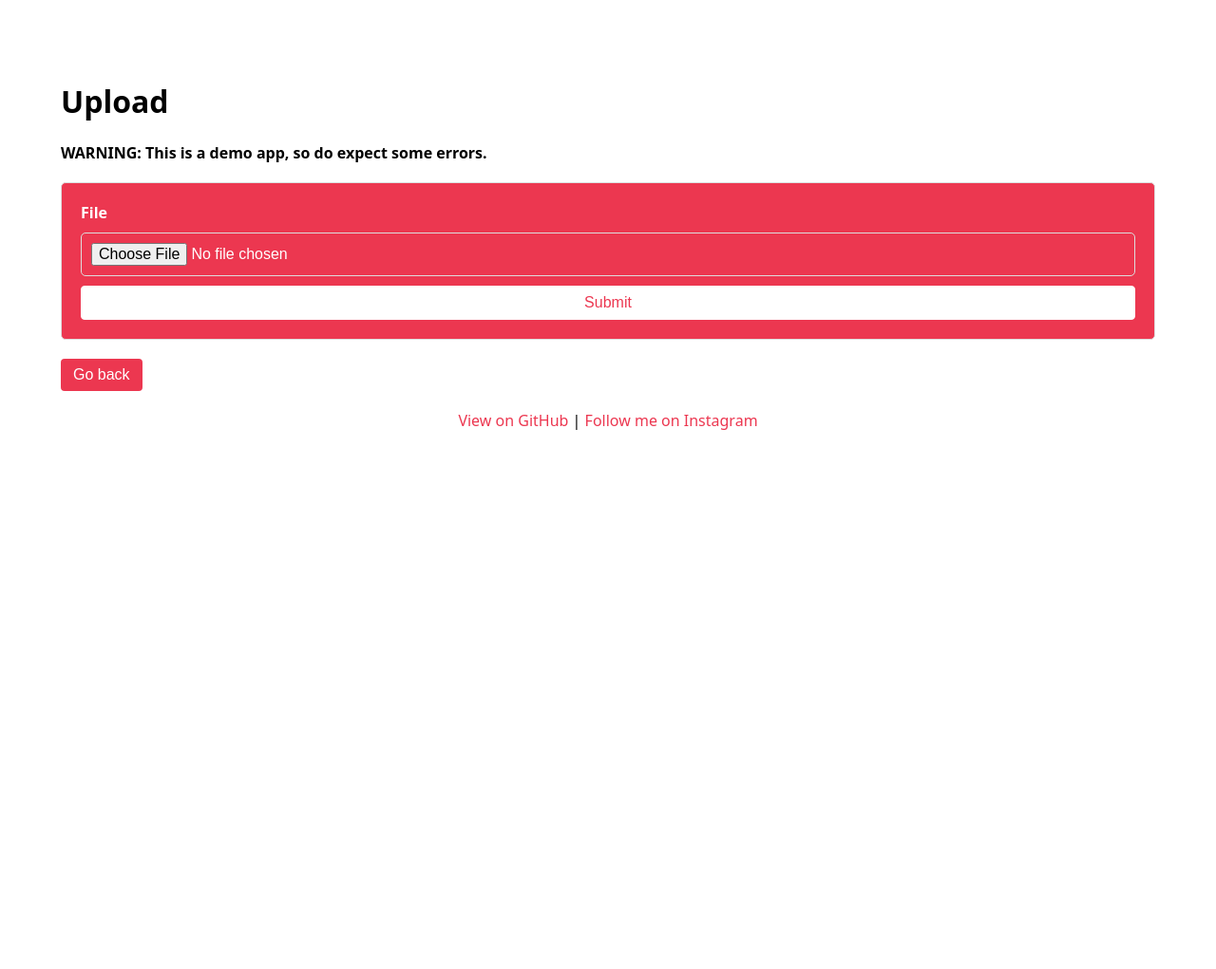
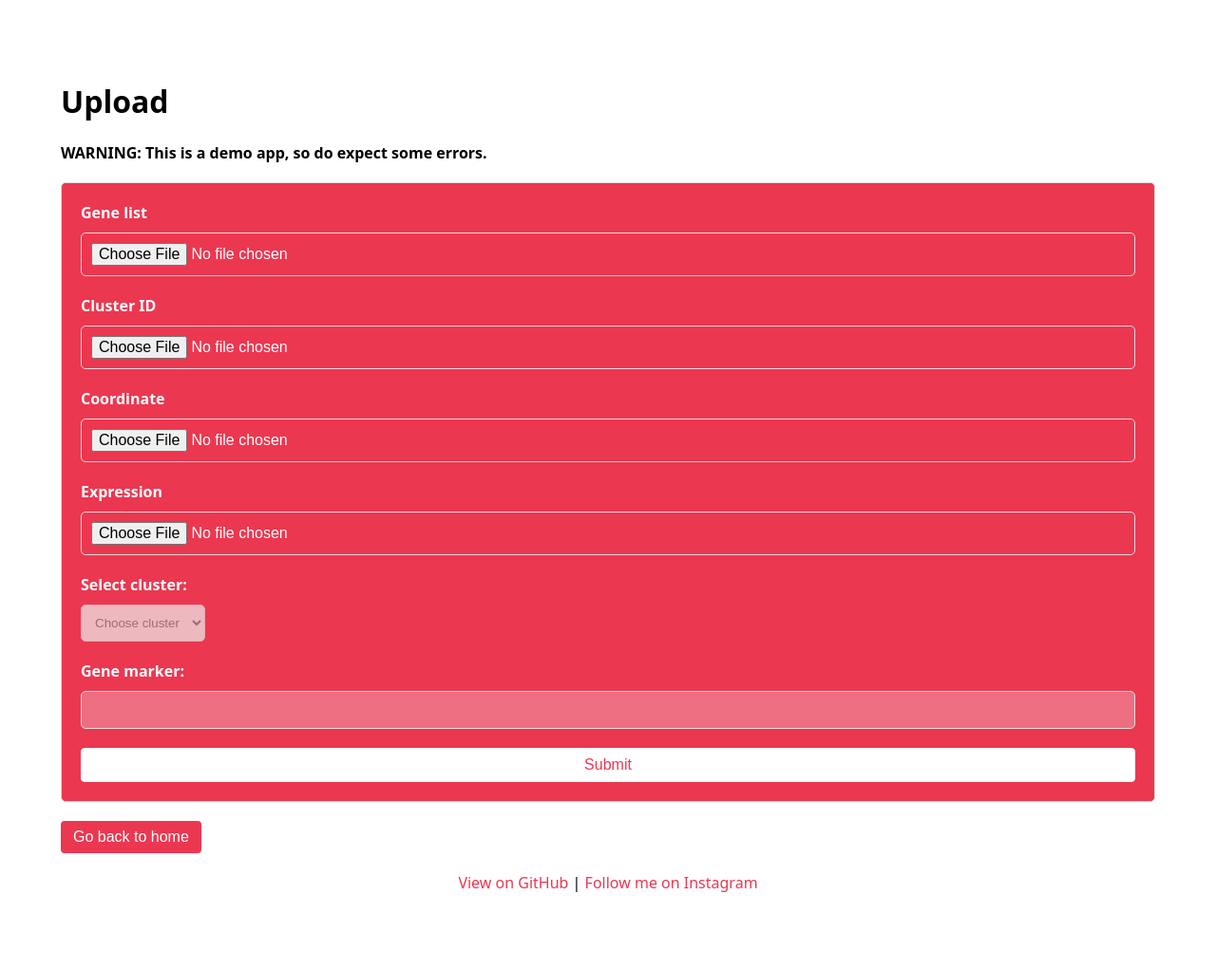
Before and after one commit to cytronicoder/polar-gini-curve, a Flask app: page /playground/ in a window 1280 px wide. Shown: the whole page at 95% size. Before the commit the page ends 453 px from the top, so only its background shows below. Run offline with Flask 3, Linux system fonts and the light colour scheme.

Commit message:
Display t-SNE graphs!!

```diff
--- a/index.py
+++ b/index.py
@@ -1,10 +1,14 @@
-from flask import Flask, render_template, request, send_from_directory
-from werkzeug.utils import secure_filename
-
-import matplotlib
-
-matplotlib.use("Agg")  # Use a non-interactive backend
-import matplotlib.pyplot as plt
+from flask import (
+    Flask,
+    request,
+    render_template,
+    jsonify,
+    url_for,
+    session,
+    send_from_directory,
+)
+from io import BytesIO
+from scipy.io import loadmat
 
 import numpy as np
 import os
@@ -12,11 +16,16 @@ from util.render_markdown import (
     render_markdown,
 )
 
+from util.graph_tsne import graph_tsne
+
 app = Flask(__name__)
+app.secret_key = "polarginicurves"  # dummy secret key
 
 # Create temporary storage for the plot
 if not os.path.exists("/tmp"):
     os.mkdir("/tmp")
+
+gene_list = set()
 
 
 @app.route("/")
@@ -24,33 +33,105 @@ def index():
     return render_markdown("README.md", "home.html")
 
 
-@app.route("/playground/", methods=["GET", "POST"])
+@app.route("/playground/")
 def playground():
-    if request.method == "POST":
-        if "file" not in request.files:
-            return "No file part"
-        file = request.files["file"]
-        if file.filename == "":
-            return "No selected file"
-        if file:
-            filename = secure_filename(file.filename)
-            without_extension = os.path.splitext(filename)[0]
+    return render_template("upload.html")
 
-            # TODO: use the file data and the functions from script to generate plot
-            # Below is an example of creating a simple plot
-            x = np.linspace(0, 10, 100)
-            y = np.sin(x)
-            plt.plot(x, y)
 
-            # Save the plot as an image in temporary storage
-            filename = without_extension + "_plot.png"
-            plt.savefig(os.path.join("/tmp", filename))
-            plt.close()
+@app.route("/process_clusters", methods=["POST"])
+def process_clusters():
+    file = request.files["cluster_id"]
+    if file:
+        file_bytes = BytesIO(file.read())
+        mat_content = loadmat(file_bytes)
 
-            # Pass image filename to the template to display it
-            return render_template("display.html", filename=filename)
+        # Assuming the mat file has a variable named 'clusters' with cluster data
+        clusters = mat_content.get("clusterID")
+        if clusters is not None:
+            unique_clusters = np.unique(clusters).tolist()
+            unique_clusters[unique_clusters.index(-1)] = "None"
+            return jsonify({"clusters": unique_clusters})
 
-    return render_template("upload.html")
+
+@app.route("/check_gene_marker", methods=["POST"])
+def check_gene_marker():
+    data = request.json
+    gene_marker = data.get("gene_marker")
+
+    # Here, check if gene_marker exists in gene_list
+    exists = gene_marker in gene_list
+
+    print(exists)
+
+    return jsonify({"exists": exists})
+
+
+@app.route("/process_gene_list", methods=["POST"])
+def process_gene_list():
+    if "gene_list" in request.files:
+        file = request.files["gene_list"]
+        if file.filename.endswith(".mat"):
+            file_bytes = BytesIO(file.read())
+            mat = loadmat(file_bytes)
+            global gene_list
+
+            flattened_gene_list = [item[0][0] for item in mat.get("geneList")]
+            gene_list = set(flattened_gene_list)
+            print(gene_list)
+    return (
+        "",
+        204,
+    )
+
+
+@app.route("/draw_tsne", methods=["POST"])
+def draw_tsne():
+    gene_marker = request.form["gene_marker"]
+    selected_cluster = request.form["selected_cluster"]
+
+    session["gene_marker"] = gene_marker
+    session["selected_cluster"] = selected_cluster
+
+    # Handle the uploaded files
+    coordinate_file = request.files["coordinate"]
+    cluster_id_file = request.files["cluster_id"]
+    expression_file = request.files["expression"]
+    gene_list = request.files["gene_list"]
+
+    # Load the files
+    coordinate_file = BytesIO(coordinate_file.read())
+    cluster_id_file = BytesIO(cluster_id_file.read())
+    expression_file = BytesIO(expression_file.read())
+    gene_list = BytesIO(gene_list.read())
+
+    # Read the data from the files (assuming they are .mat files)
+    coordinate = loadmat(coordinate_file)["coordinate"]
+    cluster_id = loadmat(cluster_id_file)["clusterID"]
+    expression = loadmat(expression_file)["Expression"]
+    gene_list = loadmat(gene_list)["geneList"]
+
+    # Call the draw_tsne function to generate the graph
+    graph_tsne(
+        marker_gene=gene_marker,
+        coordinate=coordinate,
+        cluster_id=cluster_id,
+        target_cluster_id=int(selected_cluster),
+        expression_data=expression,
+        gene_list=gene_list,  # This should be loaded previously or you can include it in the form
+        random_state=0,
+    )
+
+    # Render display.html
+    return jsonify(url=url_for("display_tsne"))
+
+
+@app.route("/display_tsne")
+def display_tsne():
+    gene_marker = session.get("gene_marker")
+    selected_cluster = session.get("selected_cluster")
+    return render_template(
+        "display.html", title_for=f"t-SNE for marker gene {gene_marker} in cluster {selected_cluster}", filename=f"tsne_{gene_marker}_c-{selected_cluster}.png"
+    )
 
 
 @app.route("/tmp/<path:filename>")
--- a/requirements.txt
+++ b/requirements.txt
@@ -6,6 +6,7 @@ Flask==2.3.2
 fonttools==4.40.0
 itsdangerous==2.1.2
 Jinja2==3.1.2
+joblib==1.3.1
 kiwisolver==1.4.4
 Markdown==3.4.3
 MarkupSafe==2.1.3
@@ -16,5 +17,10 @@ Pillow==9.5.0
 Pygments==2.15.1
 pyparsing==3.1.0
 python-dateutil==2.8.2
+pytz==2023.3
+scikit-learn==1.3.0
+scipy==1.11.1
 six==1.16.0
+threadpoolctl==3.1.0
+tzdata==2023.3
 Werkzeug==2.3.6
--- a/static/custom.css
+++ b/static/custom.css
@@ -56,7 +56,14 @@ input {
 }
 
 input:not(:last-child) {
-  margin-bottom: 10px;
+  margin-bottom: 20px;
+  padding: 10px;
+  border: 1px solid #ddd;
+  border-radius: 5px;
+}
+
+select {
+  margin-bottom: 20px;
   padding: 10px;
   border: 1px solid #ddd;
   border-radius: 5px;
--- a/templates/upload.html
+++ b/templates/upload.html
@@ -7,18 +7,129 @@
 
     <p><b>WARNING: This is a demo app, so do expect some errors.</b></p>
 
-    <form method="POST" enctype="multipart/form-data">
-        <label for="file">File</label>
-        <input type="file" name="file">
-        <input type="submit">
+    <form id="upload-form" method="POST" enctype="multipart/form-data">
+        <label for="gene_list">Gene list</label>
+        <input type="file" name="gene_list" id="gene_list" accept=".mat" required>
+
+        <label for="cluster_id">Cluster ID</label>
+        <input type="file" name="cluster_id" id="cluster_id" accept=".mat" required>
+
+        <label for="coordinates">Coordinate</label>
+        <input type="file" name="coordinate" id="coordinate" accept=".mat" required>
+
+        <label for="expression">Expression</label>
+        <input type="file" name="expression" id="expression" accept=".mat" required>
+
+        <!-- Select input that will be populated with clusters -->
+        <label for="selected_cluster">Select cluster:</label>
+        <select name="selected_cluster" id="selected_cluster" disabled required>
+            <option value="">Choose cluster</option>
+        </select>
+
+        <!-- Input for gene marker -->
+        <label for="gene_marker">Gene marker:</label>
+        <input type="text" name="gene_marker" id="gene_marker" disabled required>
+
+        <!-- Submit button -->
+        <input type="submit" value="Submit">
     </form>
 
-    <button id="uploadButton" data-url="{{ url_for('index') }}">Go back</button>
+    <div>
+        <button id="goHomeButton" data-url="{{ url_for('index') }}">Go back to home</button>
+    </div>
 
     <script>
-        document.getElementById('uploadButton').addEventListener('click', function() {
+        document.getElementById('goHomeButton').addEventListener('click', function() {
             var url = this.getAttribute('data-url');
             location.href = url;
         });
+
+        document.getElementById("upload-form").addEventListener('change', function(event) {
+            if (event.target.name === 'cluster_id') {
+                const fileInput = event.target;
+                if (fileInput.files.length > 0) {
+                    const formData = new FormData();
+                    formData.append('cluster_id', fileInput.files[0]);
+
+                    // Send file to server
+                    fetch('{{ url_for("process_clusters") }}', {
+                        method: 'POST',
+                        body: formData
+                    })
+                    .then(response => response.json())
+                    .then(data => {
+                        const select = document.getElementById('selected_cluster');
+                        select.disabled = false;  // Enable the select input
+
+                        // Populate the select input with clusters
+                        data.clusters.forEach(cluster => {
+                            const option = document.createElement('option');
+                            option.value = cluster;
+                            option.textContent = cluster;
+                            select.appendChild(option);
+                        });
+                    });
+                }
+            }
+
+            if (event.target.name === 'gene_list') {
+                const fileInput = event.target;
+                if (fileInput.files.length > 0) {
+                    const formData = new FormData();
+                    formData.append('gene_list', fileInput.files[0]);
+
+                    // Send file to server
+                    fetch('{{ url_for("process_gene_list") }}', {
+                        method: 'POST',
+                        body: formData
+                    })
+                    .then(response => {
+                        // Enable the gene marker input box
+                        document.getElementById("gene_marker").disabled = false;
+                    });
+                }
+            }
+        });
+
+        document.getElementById("upload-form").addEventListener('submit', function(event) {
+            event.preventDefault(); // Prevent the form from being submitted normally
+
+            const geneMarker = document.getElementById("gene_marker").value;
+
+            // Send the gene marker to the server
+            fetch("{{ url_for('check_gene_marker') }}", {
+                method: 'POST',
+                headers: { 'Content-Type': 'application/json' },
+                body: JSON.stringify({ gene_marker: geneMarker })
+            })
+            .then(response => response.json())
+            .then(data => {
+                if (data.exists) {
+                    const formData = new FormData();
+                    formData.append('gene_marker', document.getElementById("gene_marker").value);
+                    formData.append('selected_cluster', document.getElementById("selected_cluster").value);
+                    formData.append('coordinate', document.getElementById("coordinate").files[0]);
+                    formData.append('cluster_id', document.getElementById("cluster_id").files[0]);
+                    formData.append('expression', document.getElementById("expression").files[0]);
+                    formData.append('gene_list', document.getElementById("gene_list").files[0]);
+
+                    // Send the necessary data to the server
+                    fetch("{{ url_for('draw_tsne') }}", {
+                        method: 'POST',
+                        body: formData
+                    })
+                    .then(response => response.json())
+                    .then(data => {
+                        if (data.url) {
+                            window.location.href = data.url;
+                        } else {
+                            alert("An error occurred");
+                        }
+                    });
+                } else {
+                    alert("Gene marker does not exist in the list.");
+                }
+            });
+        });
     </script>
 {% endblock %}
```
Also changed, not shown: templates/display.html (+12 -6 lines), util/graph_tsne.py (added, +98 -0 lines).
